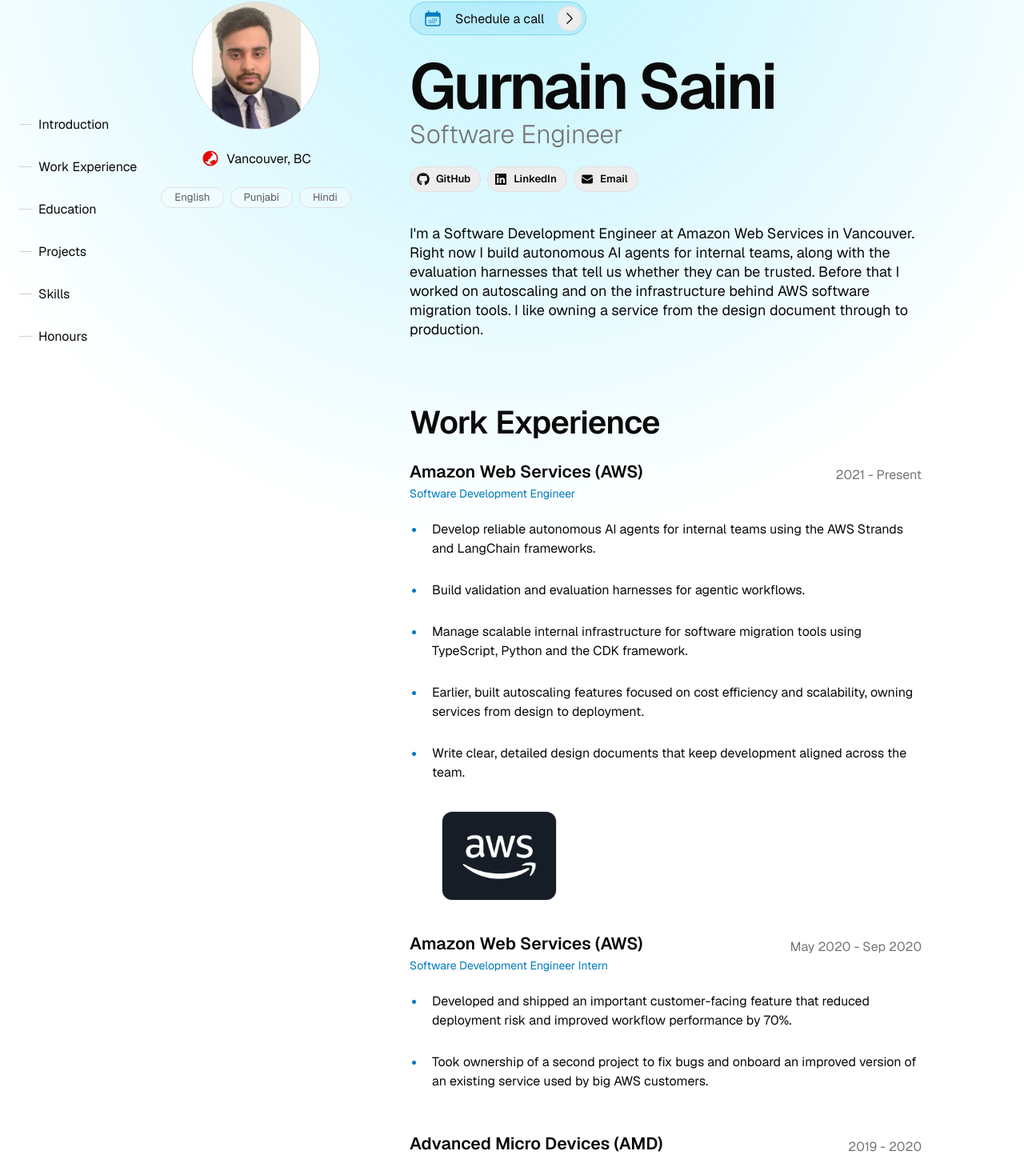
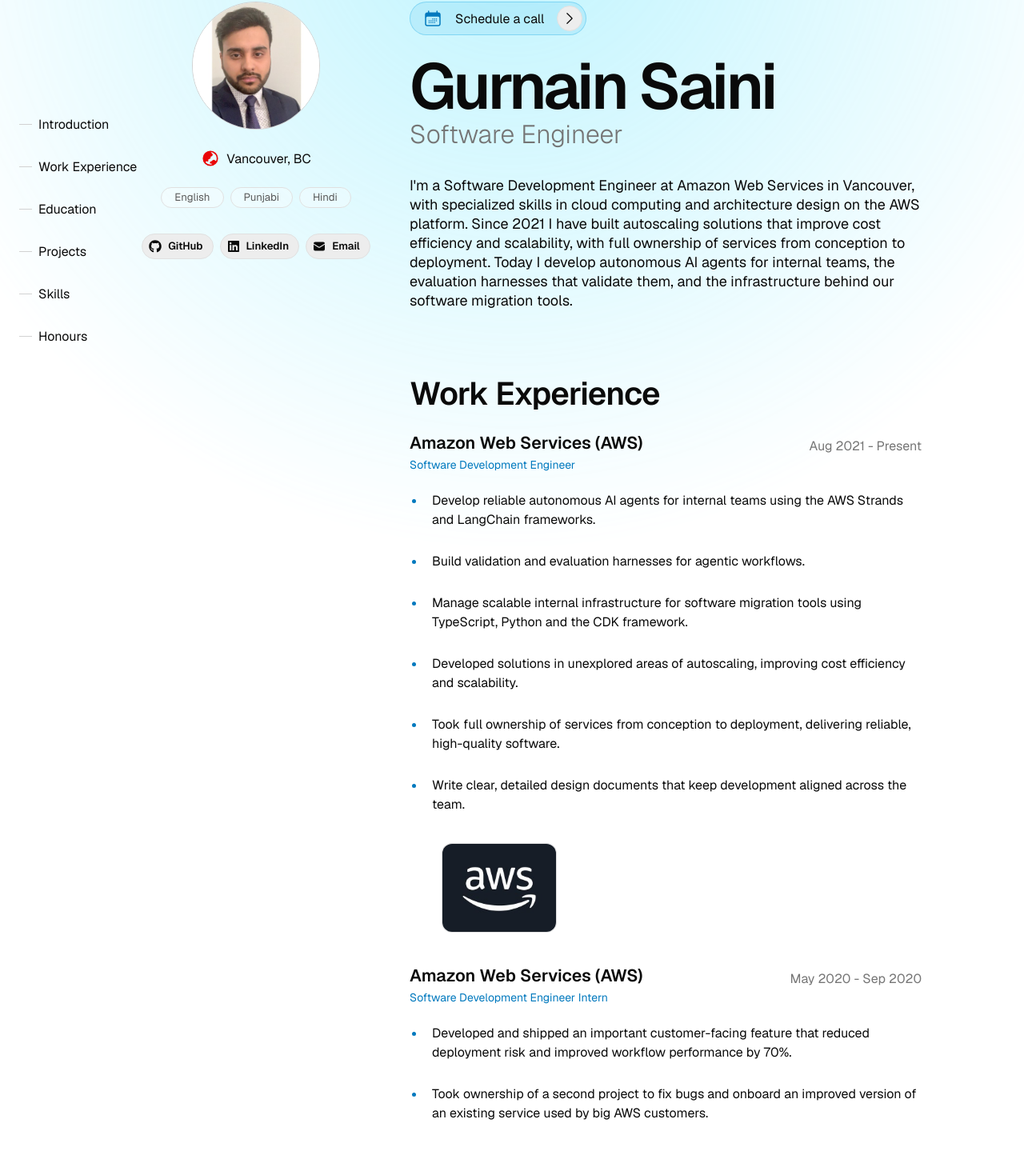
Before and after one commit to gurnain/PersonalWebsite, a Next.js app: page /about in a window 1280 px wide. Shown: the part 112-1561 px from the top of the page at 80% size. Built offline with nearby package versions, Linux system fonts and the light colour scheme.

Commit message:
Rewrite intro from resumes, move links under photo

```diff
--- a/src/app/about/page.tsx
+++ b/src/app/about/page.tsx
@@ -105,6 +105,23 @@ export default function About() {
                 ))}
               </Flex>
             )}
+            {social.length > 0 && (
+              <Flex paddingTop="8" gap="8" wrap horizontal="center" data-border="rounded">
+                {social.map(
+                  (item) =>
+                    item.link && (
+                      <Button
+                        key={item.name}
+                        href={item.link}
+                        prefixIcon={item.icon}
+                        label={item.name}
+                        size="s"
+                        variant="secondary"
+                      />
+                    ),
+                )}
+              </Flex>
+            )}
           </Column>
         )}
         <Column className={styles.blockAlign} flex={9} maxWidth={40}>
@@ -150,34 +167,6 @@ export default function About() {
             >
               {person.role}
             </Text>
-            {social.length > 0 && (
-              <Flex className={styles.blockAlign} paddingTop="20" paddingBottom="8" gap="8" wrap horizontal="center" fitWidth data-border="rounded">
-                {social.map(
-                  (item) =>
-                    item.link && (
-                        <React.Fragment key={item.name}>
-                            <Button
-                                className="s-flex-hide"
-                                key={item.name}
-                                href={item.link}
-                                prefixIcon={item.icon}
-                                label={item.name}
-                                size="s"
-                                variant="secondary"
-                            />
-                            <IconButton
-                                className="s-flex-show"
-                                size="l"
-                                key={`${item.name}-icon`}
-                                href={item.link}
-                                icon={item.icon}
-                                variant="secondary"
-                            />
-                        </React.Fragment>
-                    ),
-                )}
-              </Flex>
-            )}
           </Column>
 
           {about.intro.display && (
--- a/src/app/resources/content.js
+++ b/src/app/resources/content.js
@@ -92,11 +92,13 @@ const about = {
     description: (
       <>
         I'm a Software Development Engineer at Amazon Web Services in
-        Vancouver. Right now I build autonomous AI agents for internal teams,
-        along with the evaluation harnesses that tell us whether they can be
-        trusted. Before that I worked on autoscaling and on the infrastructure
-        behind AWS software migration tools. I like owning a service from the
-        design document through to production.
+        Vancouver, with specialized skills in cloud computing and architecture
+        design on the AWS platform. Since 2021 I have built autoscaling
+        solutions that improve cost efficiency and scalability, with full
+        ownership of services from conception to deployment. Today I develop
+        autonomous AI agents for internal teams, the evaluation harnesses that
+        validate them, and the infrastructure behind our software migration
+        tools.
       </>
     ),
   },
@@ -106,7 +108,7 @@ const about = {
     experiences: [
       {
         company: "Amazon Web Services (AWS)",
-        timeframe: "2021 - Present",
+        timeframe: "Aug 2021 - Present",
         role: "Software Development Engineer",
         achievements: [
           <>
@@ -121,8 +123,12 @@ const about = {
             tools using TypeScript, Python and the CDK framework.
           </>,
           <>
-            Earlier, built autoscaling features focused on cost efficiency and
-            scalability, owning services from design to deployment.
+            Developed solutions in unexplored areas of autoscaling, improving
+            cost efficiency and scalability.
+          </>,
+          <>
+            Took full ownership of services from conception to deployment,
+            delivering reliable, high-quality software.
           </>,
           <>
             Write clear, detailed design documents that keep development
@@ -157,7 +163,7 @@ const about = {
       },
       {
         company: "Advanced Micro Devices (AMD)",
-        timeframe: "2019 - 2020",
+        timeframe: "May 2019 - Apr 2020",
         role: "Software Developer and Machine Learning Intern",
         achievements: [
           <>
@@ -191,7 +197,7 @@ const about = {
       },
       {
         company: "Catalytics Inc.",
-        timeframe: "2018",
+        timeframe: "May 2018 - Aug 2018",
         role: "Jr. Health Data Scientist",
         achievements: [
           <>
@@ -315,7 +321,7 @@ const skills = {
   groups: [
     { label: "Languages", items: ["Python", "TypeScript", "Java", "JavaScript", "Ruby", "C", "C++"] },
     { label: "AI and agents", items: ["AWS Strands", "LangChain", "Agent evaluation harnesses", "Machine learning"] },
-    { label: "Cloud and infrastructure", items: ["AWS", "CDK", "Linux"] },
+    { label: "Cloud and architecture", items: ["AWS", "Cloud architecture design", "Autoscaling", "CDK", "Linux"] },
     { label: "Web and data", items: ["React", "Redux", "Node.js", "FastAPI", "MySQL"] },
     { label: "Tools", items: ["Git", "GitHub", "GitLab", "JIRA"] },
   ],
```
